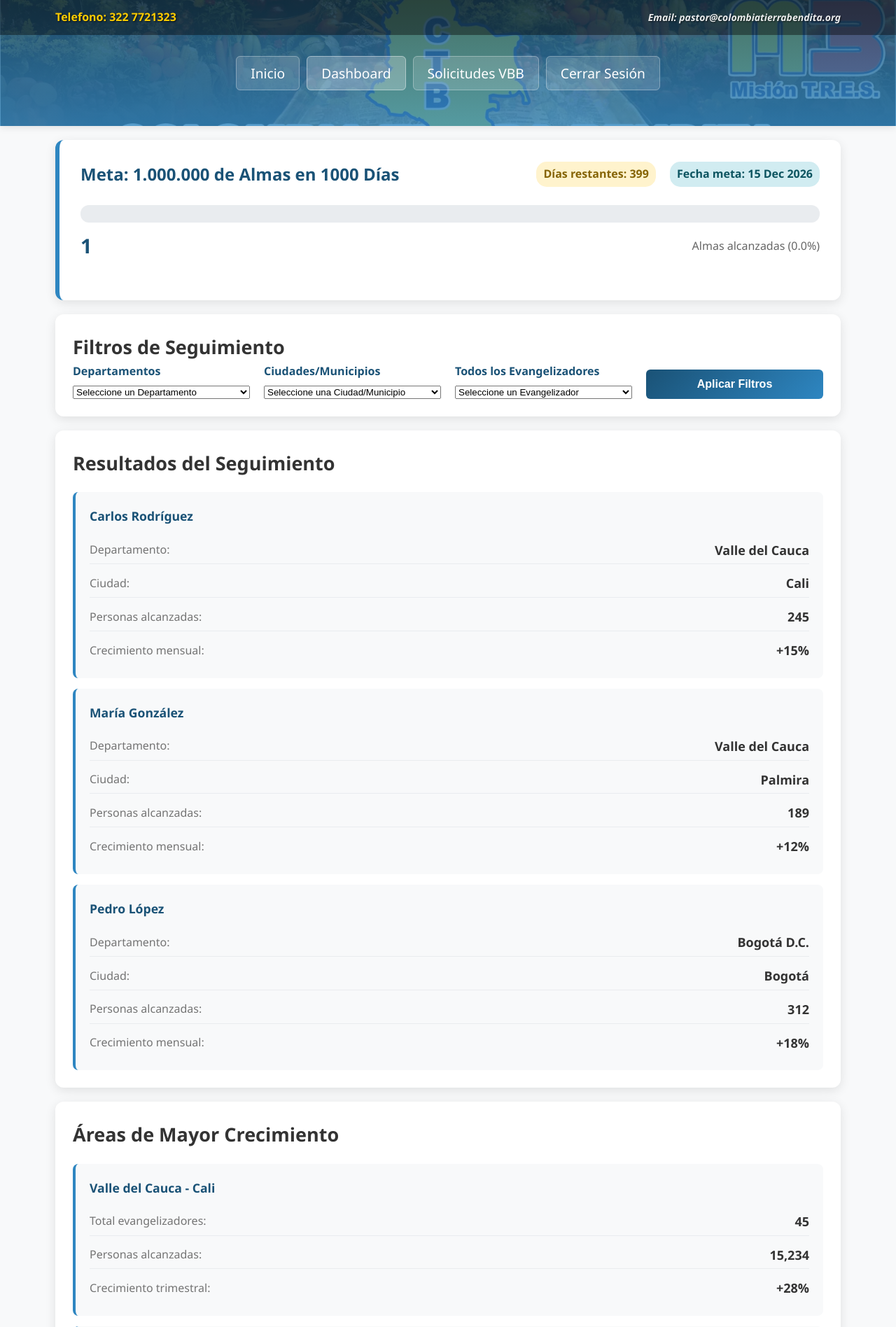
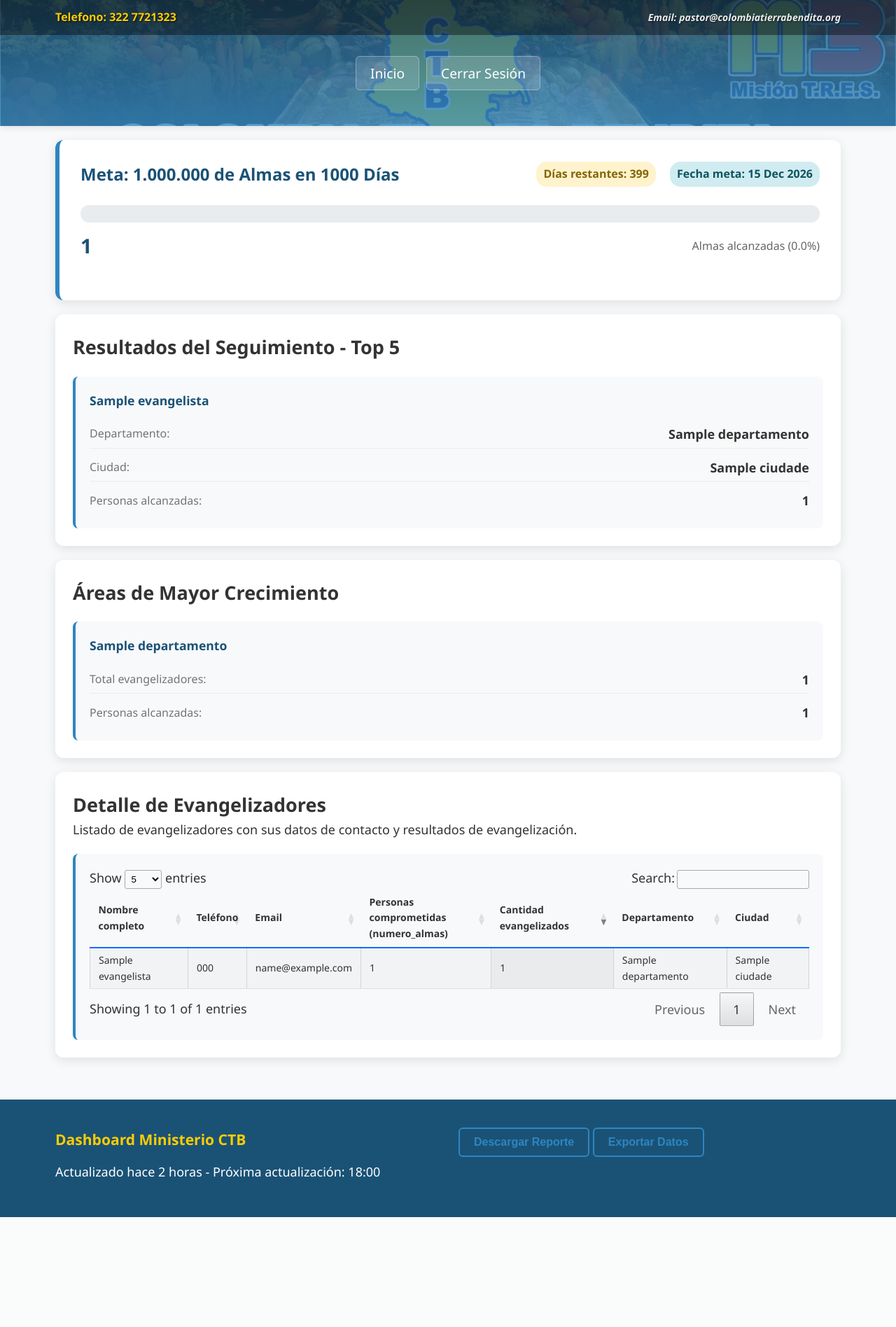
Before and after one commit to jaquinones65/CTB, a PHP site: page /panel-pastor.php in a window 1280 px wide. Shown: the top 1896 px of the page at 70% size. After the commit the page ends 1739 px from the top, so only its background shows below. Run offline with PHP 8.4, Linux system fonts and the light colour scheme; the visitor is signed in with stand-in values (Sample User, id 1); tables that the repository leaves empty hold one stand-in row (values such as "Sample post"); some libraries are stand-ins or nearby versions.

Commit message:
subo el ajuste final del modulo de pastores

```diff
--- a/conexion/conection.php
+++ b/conexion/conection.php
@@ -1,6 +1,7 @@
 <?php
 try{
-    $connect = new PDO("mysql:host=127.0.0.1;dbname=u373956292_ctb;charset=utf8","u373956292_ctb","CTBendita_2026*");
+    #$connect = new PDO("mysql:host=127.0.0.1;dbname=u373956292_ctb;charset=utf8","u373956292_ctb","CTBendita_2026*");
+    $connect = new PDO("mysql:host=localhost;dbname=colombiatierrabendita;charset=utf8","root","101128");
     $connect->setAttribute(PDO::ATTR_ERRMODE, PDO::ERRMODE_EXCEPTION);
 
 }catch(PDOException $e){
--- a/julian.php
+++ /dev/null
@@ -1,5 +0,0 @@
-<?php
-
-echo "Configuracion del webhook listo";
-
- ?>
--- a/panel-pastor.php
+++ b/panel-pastor.php
@@ -42,14 +42,77 @@ $total_almas = $resultado['total_almas'] ?? 0;
 $meta_total = 1000000;
 $porcentaje = ($total_almas / $meta_total) * 100;
 
-//Para traer los departamentos
-$divipol = $connect->query("
+/*TOP 5 EVANGELIZADOS CON MAS ALMAS POR ALCANZAR*/
+$sqlTop = "
     SELECT
-        id_departamento   as id_departamento,
-        nombre            as departamento
-    FROM departamentos
-    ORDER BY nombre ASC;
-    ");
+        e.nombre_completo,
+        e.numero_almas,
+        d.nombre                AS departamento,
+        c.nombre                AS ciudad
+    FROM evangelistas e
+    LEFT JOIN departamentos d
+        ON d.id_departamento = e.id_departamento
+    LEFT JOIN ciudades c
+        ON c.id_ciudad = e.id_ciudad
+    ORDER BY e.numero_almas DESC
+    LIMIT 5;
+";
+
+$stmtTop = $connect->prepare($sqlTop);
+$stmtTop->execute();
+$topEvangelistas = $stmtTop->fetchAll(PDO::FETCH_ASSOC);
+
+/* TOP 3 DEPARTAMENTOS CON MÁS EVANGELIZADOS */
+$sqlTopDeptos = "
+    SELECT
+        d.id_departamento,
+        d.nombre AS departamento,
+        COUNT(DISTINCT ev.Evangelistas_documento) AS total_evangelizadores,
+        COUNT(ev.id_evangelizado)                 AS personas_alcanzadas
+    FROM evangelizados ev
+    JOIN departamentos d
+        ON d.id_departamento = ev.id_departamento
+    GROUP BY d.id_departamento, d.nombre
+    ORDER BY personas_alcanzadas DESC
+    LIMIT 3;
+";
+
+$stmtTopDeptos = $connect->prepare($sqlTopDeptos);
+$stmtTopDeptos->execute();
+$topDepartamentos = $stmtTopDeptos->fetchAll(PDO::FETCH_ASSOC);
+
+/*CONSULTA DATATABLE*/
+$sqlEvTabla = "
+    SELECT
+        e.id_evangelistas,
+        e.nombre_completo,
+        e.telefono,
+        e.email,
+        e.numero_almas,
+        COUNT(ev.id_evangelizado) AS cantidad_evangelizados,
+        d.nombre AS departamento,
+        c.nombre AS ciudad
+    FROM evangelistas e
+    LEFT JOIN evangelizados ev
+        ON ev.Evangelistas_documento = e.documento
+    LEFT JOIN departamentos d
+        ON d.id_departamento = e.id_departamento
+    LEFT JOIN ciudades c
+        ON c.id_ciudad = e.id_ciudad
+    GROUP BY
+        e.id_evangelistas,
+        e.nombre_completo,
+        e.telefono,
+        e.email,
+        e.numero_almas,
+        d.nombre,
+        c.nombre
+    ORDER BY cantidad_evangelizados DESC, e.nombre_completo ASC;
+";
+
+$stmtEvTabla = $connect->prepare($sqlEvTabla);
+$stmtEvTabla->execute();
+$listaEvangelistas = $stmtEvTabla->fetchAll(PDO::FETCH_ASSOC);
 
 ?>
 <!DOCTYPE html>
@@ -59,6 +122,8 @@ $divipol = $connect->query("
     <meta name="viewport" content="width=device-width, initial-scale=1.0">
     <title>Dashboard Ministerio - CTB</title>
     <link rel="stylesheet" href="styles.css">
+    <link rel="stylesheet"
+      href="https://cdn.datatables.net/2.0.3/css/dataTables.dataTables.min.css">
 </head>
 <body>
       <header class="ctb-header">
@@ -86,9 +151,7 @@ $divipol = $connect->query("
                 </div>
 
                 <ul class="nav-menu">
-                    <li><a href="index.html">Inicio</a></li>
-                    <li><a href="panel-pastor.html" class="active">Dashboard</a></li>
-                    <li><a href="solicitudes-vbb.html">Solicitudes VBB</a></li>
+                    <li><a href="main.php">Inicio</a></li>
                     <li><a href="logout.php">Cerrar Sesión</a></li>
                 </ul>
             </div>
@@ -121,169 +184,125 @@ $divipol = $connect->query("
             </div>
         </section>
 
-        <!-- Sistema de Filtros Mejorado -->
-        <section class="filters-section">
-            <h2>Filtros de Seguimiento</h2>
-            <div class="filters-grid">
-                <div class="filter-group">
-                    <label for="departamento">Departamentos</label>
-                    <select id="departamento" name="departamento" required>
-                        <option value="">Seleccione un Departamento</option>
-                        <?php
-                        //Traigo los registros de la consulta ya generada
-                        while($row = $divipol->fetch(PDO::FETCH_ASSOC)){
-                            echo "<option value='{$row['id_departamento']}'>{$row['departamento']}</option>";
-                        }
-                        ?>
-                    </select>
+        <!-- TOP 5 -->
+        <section class="results-section">
+            <h2>Resultados del Seguimiento - Top 5</h2>
+            <div class="evangelizadores-results" id="resultados-evangelizadores">
+                <?php if (!empty($topEvangelistas)): ?>
+                    <?php foreach ($topEvangelistas as $ev): ?>
+                        <div class="evangelizador-result-card">
+                            <h4><?= htmlspecialchars($ev['nombre_completo']) ?></h4>
+                            <div class="evangelizador-info">
+                                <div class="evangelizador-stat">
+                                    <span class="stat-label">Departamento:</span>
+                                    <span class="stat-value">
+                                        <?= htmlspecialchars($ev['departamento'] ?? 'Sin información') ?>
+                                    </span>
                                 </div>
-
-                <div class="filter-group">
-                    <label for="ciudad">Ciudades/Municipios</label>
-                    <select id="ciudad" name="ciudad" required="">
-                        <option value="">Seleccione una Ciudad/Municipio</option>
-                    </select>
+                                <div class="evangelizador-stat">
+                                    <span class="stat-label">Ciudad:</span>
+                                    <span class="stat-value">
+                                        <?= htmlspecialchars($ev['ciudad'] ?? 'Sin información') ?>
+                                    </span>
                                 </div>
-
-                <div class="filter-group">
-                    <label for="evangelizador">Todos los Evangelizadores</label>
-                    <select id="evangelizador" name="evangelizador" required="">
-                        <option value="">Seleccione un Evangelizador</option>
-                    </select>
+                                <div class="evangelizador-stat">
+                                    <span class="stat-label">Personas alcanzadas:</span>
+                                    <span class="stat-value">
+                                        <?= number_format((int)$ev['numero_almas'], 0, ',', '.'); ?>
+                                    </span>
                                 </div>
-
-                <div class="filter-group">
-                    <button class="btn btn-primary" id="btn-aplicar-filtros">Aplicar Filtros</button>
                             </div>
+                        </div>
+                    <?php endforeach; ?>
+                <?php else: ?>
+                    <div class="evangelizador-result-card">
+                        <h4>Sin registros</h4>
+                        <div class="evangelizador-info">
+                            <div class="evangelizador-stat">
+                                <span class="stat-label">Información:</span>
+                                <span class="stat-value">Aún no hay evangelistas registrados con número de almas.</span>
+                            </div>
+                        </div>
+                    </div>
+                <?php endif; ?>
             </div>
         </section>
 
-        <!-- Resultados de Filtros -->
+        <!-- Áreas de Mayor Crecimiento - TOP 3-->
         <section class="results-section">
-            <h2>Resultados del Seguimiento</h2>
-            <div class="evangelizadores-results" id="resultados-evangelizadores">
+            <h2>Áreas de Mayor Crecimiento</h2>
+            <div class="evangelizadores-results">
+                <?php if (!empty($topDepartamentos)): ?>
+                    <?php foreach ($topDepartamentos as $dep): ?>
                         <div class="evangelizador-result-card">
-                    <h4>Carlos Rodríguez</h4>
+                            <h4><?= htmlspecialchars($dep['departamento']) ?></h4>
                             <div class="evangelizador-info">
                                 <div class="evangelizador-stat">
-                            <span class="stat-label">Departamento:</span>
-                            <span class="stat-value">Valle del Cauca</span>
-                        </div>
-                        <div class="evangelizador-stat">
-                            <span class="stat-label">Ciudad:</span>
-                            <span class="stat-value">Cali</span>
+                                    <span class="stat-label">Total evangelizadores:</span>
+                                    <span class="stat-value">
+                                        <?= (int)$dep['total_evangelizadores'] ?>
+                                    </span>
                                 </div>
                                 <div class="evangelizador-stat">
                                     <span class="stat-label">Personas alcanzadas:</span>
-                            <span class="stat-value">245</span>
-                        </div>
-                        <div class="evangelizador-stat">
-                            <span class="stat-label">Crecimiento mensual:</span>
-                            <span class="stat-value">+15%</span>
+                                    <span class="stat-value">
+                                        <?= number_format((int)$dep['personas_alcanzadas'], 0, ',', '.'); ?>
+                                    </span>
                                 </div>
                             </div>
                         </div>
-
+                    <?php endforeach; ?>
+                <?php else: ?>
                     <div class="evangelizador-result-card">
-                    <h4>María González</h4>
+                        <h4>Sin datos disponibles</h4>
                         <div class="evangelizador-info">
                             <div class="evangelizador-stat">
-                            <span class="stat-label">Departamento:</span>
-                            <span class="stat-value">Valle del Cauca</span>
-                        </div>
-                        <div class="evangelizador-stat">
-                            <span class="stat-label">Ciudad:</span>
-                            <span class="stat-value">Palmira</span>
-                        </div>
-                        <div class="evangelizador-stat">
-                            <span class="stat-label">Personas alcanzadas:</span>
-                            <span class="stat-value">189</span>
-                        </div>
-                        <div class="evangelizador-stat">
-                            <span class="stat-label">Crecimiento mensual:</span>
-                            <span class="stat-value">+12%</span>
+                                <span class="stat-label">Información:</span>
+                                <span class="stat-value">
+                                    Aún no se registran evangelizados para calcular las áreas de mayor crecimiento.
+                                </span>
                             </div>
                         </div>
                     </div>
-
-                <div class="evangelizador-result-card">
-                    <h4>Pedro López</h4>
-                    <div class="evangelizador-info">
-                        <div class="evangelizador-stat">
-                            <span class="stat-label">Departamento:</span>
-                            <span class="stat-value">Bogotá D.C.</span>
-                        </div>
-                        <div class="evangelizador-stat">
-                            <span class="stat-label">Ciudad:</span>
-                            <span class="stat-value">Bogotá</span>
-                        </div>
-                        <div class="evangelizador-stat">
-                            <span class="stat-label">Personas alcanzadas:</span>
-                            <span class="stat-value">312</span>
-                        </div>
-                        <div class="evangelizador-stat">
-                            <span class="stat-label">Crecimiento mensual:</span>
-                            <span class="stat-value">+18%</span>
-                        </div>
-                    </div>
-                </div>
+                <?php endif; ?>
             </div>
         </section>
 
-        <!-- Áreas de Mayor Crecimiento -->
+        <!-- Detalle de Evangelizadores (DataTable) -->
         <section class="results-section">
-            <h2>Áreas de Mayor Crecimiento</h2>
+            <h2>Detalle de Evangelizadores</h2>
+            <p>Listado de evangelizadores con sus datos de contacto y resultados de evangelización.</p>
+
             <div class="evangelizadores-results">
-                <div class="evangelizador-result-card">
-                    <h4>Valle del Cauca - Cali</h4>
+                <div class="evangelizador-result-card" style="width:100%;">
                     <div class="evangelizador-info">
-                        <div class="evangelizador-stat">
-                            <span class="stat-label">Total evangelizadores:</span>
-                            <span class="stat-value">45</span>
-                        </div>
-                        <div class="evangelizador-stat">
-                            <span class="stat-label">Personas alcanzadas:</span>
-                            <span class="stat-value">15,234</span>
-                        </div>
-                        <div class="evangelizador-stat">
-                            <span class="stat-label">Crecimiento trimestral:</span>
-                            <span class="stat-value">+28%</span>
-                        </div>
-                    </div>
-                </div>
-
-                <div class="evangelizador-result-card">
-                    <h4>Bogotá D.C.</h4>
-                    <div class="evangelizador-info">
-                        <div class="evangelizador-stat">
-                            <span class="stat-label">Total evangelizadores:</span>
-                            <span class="stat-value">38</span>
-                        </div>
-                        <div class="evangelizador-stat">
-                            <span class="stat-label">Personas alcanzadas:</span>
-                            <span class="stat-value">12,567</span>
-                        </div>
-                        <div class="evangelizador-stat">
-                            <span class="stat-label">Crecimiento trimestral:</span>
-                            <span class="stat-value">+22%</span>
-                        </div>
-                    </div>
-                </div>
-
-                <div class="evangelizador-result-card">
-                    <h4>Antioquia - Medellín</h4>
-                    <div class="evangelizador-info">
-                        <div class="evangelizador-stat">
-                            <span class="stat-label">Total evangelizadores:</span>
-                            <span class="stat-value">32</span>
-                        </div>
-                        <div class="evangelizador-stat">
-                            <span class="stat-label">Personas alcanzadas:</span>
-                            <span class="stat-value">10,845</span>
-                        </div>
-                        <div class="evangelizador-stat">
-                            <span class="stat-label">Crecimiento trimestral:</span>
-                            <span class="stat-value">+19%</span>
+                        <div class="table-wrapper">
+                            <table id="tabla-evangelistas" class="display cell-border stripe" style="width:100%;">
+                                <thead>
+                                    <tr>
+                                        <th>Nombre completo</th>
+                                        <th>Teléfono</th>
+                                        <th>Email</th>
+                                        <th>Personas comprometidas<br>(numero_almas)</th>
+                                        <th>Cantidad evangelizados</th>
+                                        <th>Departamento</th>
+                                        <th>Ciudad</th>
+                                    </tr>
+                                </thead>
+                                <tbody>
+                                    <?php foreach ($listaEvangelistas as $row): ?>
+                                        <tr>
+                                            <td><?= htmlspecialchars($row['nombre_completo']) ?></td>
+                                            <td><?= htmlspecialchars($row['telefono']) ?></td>
+                                            <td><?= htmlspecialchars($row['email']) ?></td>
+                                            <td><?= number_format((int)$row['numero_almas'], 0, ',', '.') ?></td>
+                                            <td><?= (int)$row['cantidad_evangelizados'] ?></td>
+                                            <td><?= htmlspecialchars($row['departamento'] ?? 'Sin info') ?></td>
+                                            <td><?= htmlspecialchars($row['ciudad'] ?? 'Sin info') ?></td>
+                                        </tr>
+                                    <?php endforeach; ?>
+                                </tbody>
+                            </table>
                         </div>
                     </div>
                 </div>
@@ -305,70 +324,18 @@ $divipol = $connect->query("
             </div>
         </div>
     </footer>
+    <!-- jQuery (requerido por DataTables) -->
+    <script src="https://code.jquery.com/jquery-3.7.1.min.js"></script>
+
+    <!-- DataTables JS -->
+    <script src="https://cdn.datatables.net/2.0.3/js/dataTables.min.js"></script>
     <script>
-        //Actualizar las ciudades en base al departamento
-        document.getElementById('departamento').addEventListener('change', function() {
-            const idDepartamento = this.value;
-            const ciudadSelect = document.getElementById('ciudad');
-            const evangelizadorSelect = document.getElementById('evangelizador');
-            ciudadSelect.innerHTML = `<option value="">Cargando...</option>`;
-            evangelizadorSelect.innerHTML = `<option value="">Seleccione una Ciudad/Municipio</option>`;
-
-            if (idDepartamento !== '') {
-                fetch('get_ciudades.php', {
-                    method: 'POST',
-                    headers: {'Content-Type': 'application/x-www-form-urlencoded'},
-                    body: `id_departamento=${encodeURIComponent(idDepartamento)}`
-                })
-                .then(response => response.json())
-                .then(data => {
-                    ciudadSelect.innerHTML = `<option value="">Seleccione una Ciudad/Municipio</option>`;
-                    data.forEach(ciudad => {
-                        ciudadSelect.innerHTML += `<option value="${ciudad.id_ciudad}">${ciudad.nombre}</option>`;
-                    });
-                })
-                .catch(error => {
-                    ciudadSelect.innerHTML = `<option value="">Error al cargar las ciudades</option>`;
-                    console.error('Error:', error);
-                });
-            } else {
-                ciudadSelect.innerHTML = `<option value="">Seleccione primero un Departamento</option>`;
-            }
-        });
-
-        // Nuevo: actualizar evangelizadores al cambiar ciudad
-        document.getElementById('ciudad').addEventListener('change', function() {
-            const idCiudad = this.value;
-            const idDepartamento = document.getElementById('departamento').value;
-            const evangelizadorSelect = document.getElementById('evangelizador');
-            evangelizadorSelect.innerHTML = `<option value="">Cargando evangelizadores...</option>`;
-
-            if (idCiudad !== '' && idDepartamento !== '') {
-                fetch('get_evangelizadores.php', {
-                    method: 'POST',
-                    headers: {'Content-Type': 'application/x-www-form-urlencoded'},
-                    body: `id_departamento=${encodeURIComponent(idDepartamento)}&id_ciudad=${encodeURIComponent(idCiudad)}`
-                })
-                .then(response => response.json())
-                .then(data => {
-                    if (data.length > 0) {
-                        evangelizadorSelect.innerHTML = `<option value="">Seleccione un Evangelizador</option>`;
-                        data.forEach(e => {
-                            evangelizadorSelect.innerHTML += `<option value="${e.id_evangelista}">${e.nombre_completo}</option>`;
-                        });
-                    } else {
-                        evangelizadorSelect.innerHTML = `<option value="">No existen evangelizadores</option>`;
-                    }
-                })
-                .catch(error => {
-                    evangelizadorSelect.innerHTML = `<option value="">Error al cargar evangelizadores</option>`;
-                    console.error('Error:', error);
-                });
-            } else {
-                evangelizadorSelect.innerHTML = `<option value="">Seleccione primero un departamento y ciudad</option>`;
-            }
+        // DATA TABLE
+        $('#tabla-evangelistas').DataTable({
+            pageLength: 5,
+            lengthMenu: [ [5, 10, 25, 50, 100, 200], [5, 10, 25, 50, 100, 200] ],
+            order: [[4, 'desc']]
         });
     </script>
-
 </body>
 </html>
--- a/styles.css
+++ b/styles.css
@@ -30,6 +30,29 @@ body {
     color: #333;
     line-height: 1.6;
 }
+
+/* Estilo específico para la tabla de evangelistas */
+#tabla-evangelistas {
+    border-collapse: collapse;
+    width: 100%;
+    font-size: 14px;
+}
+
+#tabla-evangelistas thead th {
+    border-bottom: 2px solid #0d6efd;   /* línea azul bajo los encabezados */
+    padding: 8px 12px;
+}
+
+#tabla-evangelistas tbody td {
+    border-bottom: 1px solid #e0e0e0;   /* líneas grises entre filas */
+    padding: 6px 12px;
+}
+
+/* Opcional: rayas alternadas */
+#tabla-evangelistas tbody tr:nth-child(even) {
+    background-color: #f8f9fa;
+}
+
 
 .container {
     width: 90%;
```
Also changed, not shown: divipol/Evangelista_old.csv (added), 1 other file. Lines whose indentation alone changed are shown as unchanged.
